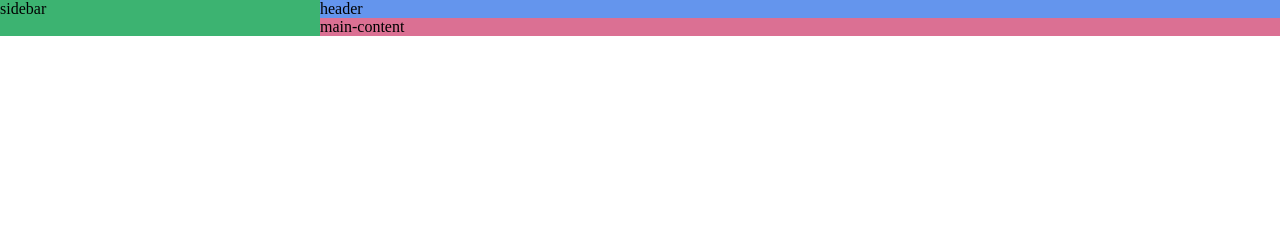
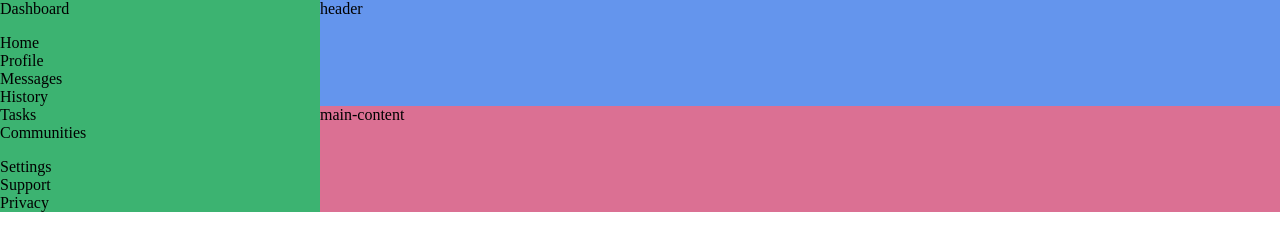
Before and after one commit to marsbird/odin-dashboard, a plain HTML site: page index.html in a window 1280 px wide. Drawn offline with Linux system fonts and the light colour scheme.

Commit message:
Create nav layout

```diff
--- a/index.html
+++ b/index.html
@@ -1,5 +1,6 @@
 <!DOCTYPE html>
 <html lang="en">
+
 <head>
     <meta charset="UTF-8">
     <meta http-equiv="X-UA-Compatible" content="IE=edge">
@@ -8,9 +9,26 @@
     <link rel="stylesheet" href="normalize.css">
     <link rel="stylesheet" href="style.css">
 </head>
-<body>
+
+<body class="grid">
     <header>header</header>
-    <nav>sidebar</nav>
+    <nav class="grid">
+        <h1>Dashboard</h1>
+        <ul>
+            <li>Home</li>
+            <li>Profile</li>
+            <li>Messages</li>
+            <li>History</li>
+            <li>Tasks</li>
+            <li>Communities</li>
+        </ul>
+        <ul>
+            <li>Settings</li>
+            <li>Support</li>
+            <li>Privacy</li>
+        </ul>
+    </nav>
     <main>main-content</main>
 </body>
+
 </html>
--- a/style.css
+++ b/style.css
@@ -22,8 +22,12 @@ time, mark, audio, video {
 	font: inherit;
 	vertical-align: baseline;
 }
+
+.grid {
+    display: grid;
+}
+
 body {
-    display: grid;
     grid-template-columns: 1fr 3fr;
 }
 
@@ -36,7 +40,8 @@ header {
 nav {
     background-color: mediumseagreen;
     grid-row: 1 / span 2;
-    grid-column: 1
+    grid-column: 1;
+    gap: 1rem;
 }
 
 main {
```
